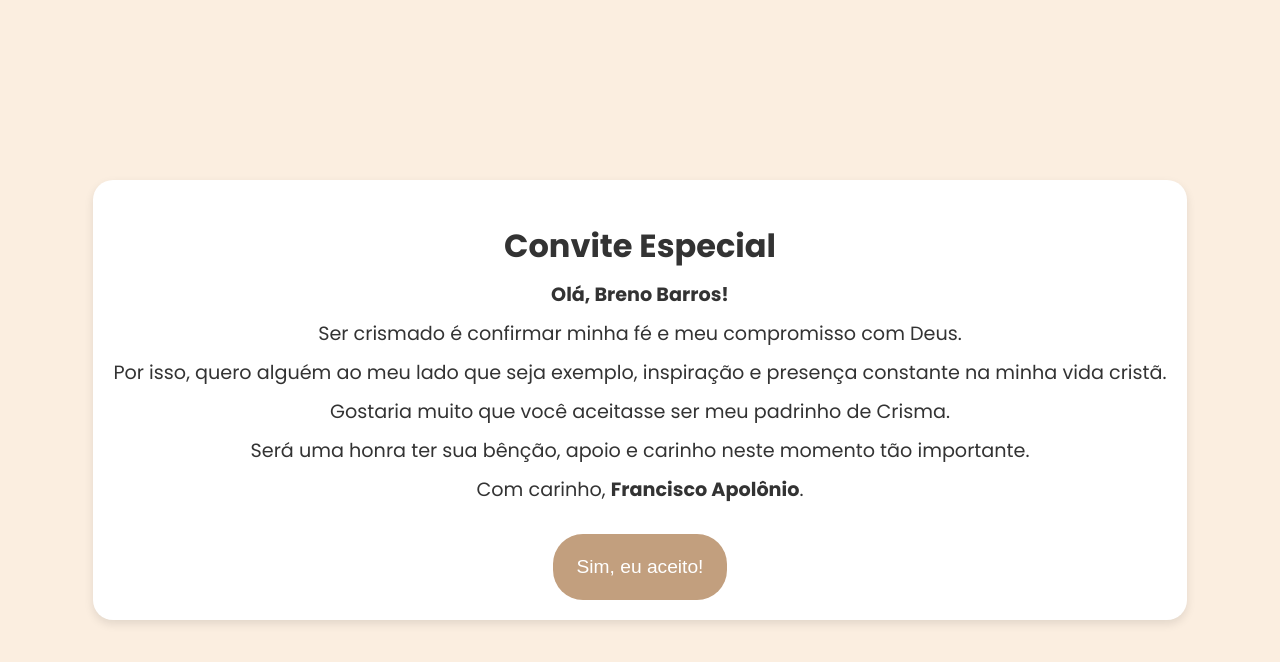
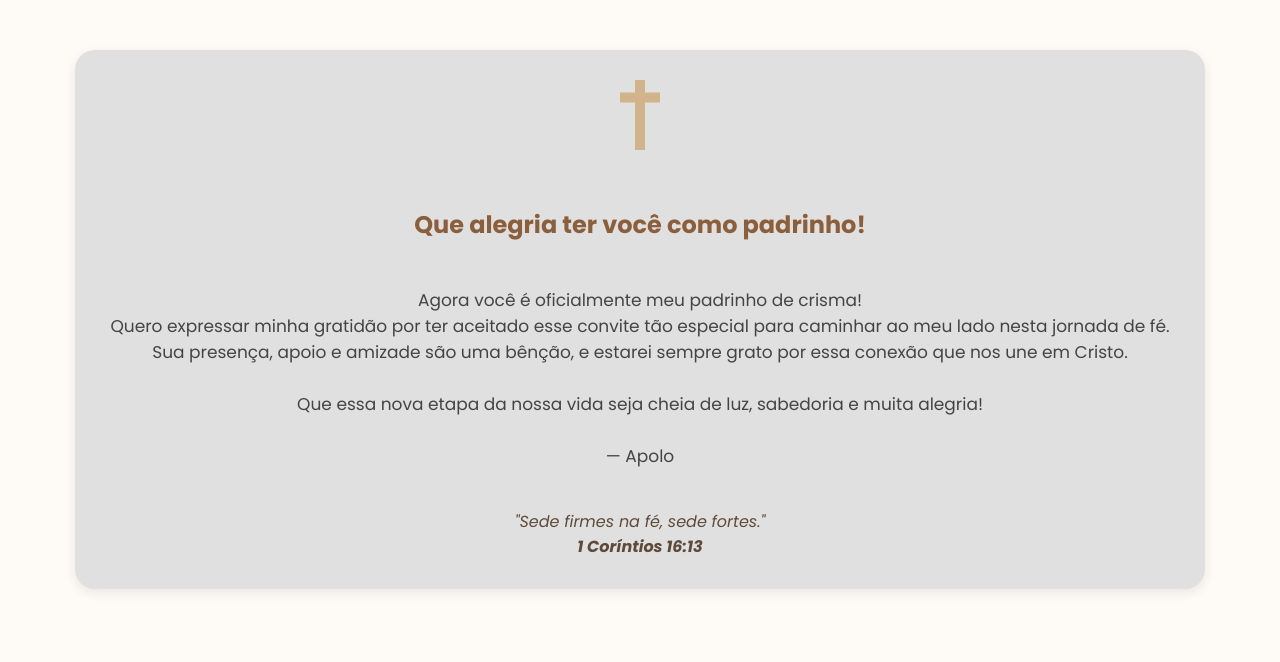
Before and after one commit to Retr0-08/Convite, a plain HTML site: page index.html in a window 1280 px wide. Drawn offline with Linux system fonts and the light colour scheme.

Commit message:
pagina 2

```diff
--- a/index.html
+++ b/index.html
@@ -2,24 +2,34 @@
 <html lang="pt-br">
 <head>
   <meta charset="UTF-8">
+  <title>Convite Aceito!</title>
   <meta name="viewport" content="width=device-width, initial-scale=1.0">
-  <link rel="stylesheet" href="css/style.css">
-  <!--estilo da fonte-->
+  <link rel="stylesheet" href="style.css">
+  <!--estilo de fonte-->
   <link rel="preconnect" href="https://fonts.googleapis.com">
   <link rel="preconnect" href="https://fonts.gstatic.com" crossorigin>
   <link href="https://fonts.googleapis.com/css2?family=Poppins:ital,wght@0,100;0,200;0,300;0,400;0,500;0,600;0,700;0,800;0,900;1,100;1,200;1,300;1,400;1,500;1,600;1,700;1,800;1,900&display=swap" rel="stylesheet">
-  <title>Convite de Padrinho de Crisma</title>
-  </head>
+</head>
 <body>
-  <div class="container">
-    <h1>Convite Especial</h1>
-    <p><strong>Olá, Breno Barros!</strong></p>
-    <p>Ser crismado é confirmar minha fé e meu compromisso com Deus.</p>
-    <p>Por isso, quero alguém ao meu lado que seja exemplo, inspiração e presença constante na minha vida cristã.</p>
-    <p>Gostaria muito que você aceitasse ser meu padrinho de Crisma.</p>
-    <p>Será uma honra ter sua bênção, apoio e carinho neste momento tão importante.</p>
-    <p>Com carinho, <strong>Francisco Apolônio</strong>.</p>
-    <button class="btn" onclick="window.location.href='página do botão/index.html'"><p>Sim, eu aceito!</p></button>
+  <div class="card">
+    <!-- Cruz SVG (bege) -->
+    <svg class="cross" xmlns="http://www.w3.org/2000/svg" viewBox="0 0 384 512" fill="#d2b48c">
+      <path d="M224 80V0h-64v80H64v64h96v304h64V144h96V80H224z"/>
+    </svg>
+
+    <!-- Título atualizado -->
+    <h1>Que alegria ter você como padrinho!</h1>
+
+    <!-- Mensagem SUA de agradecimento enriquecida -->
+    <div class="mensagem-agradecimento">
+      Agora você é oficialmente meu padrinho de crisma!<br>
+      Quero expressar minha gratidão por ter aceitado esse convite tão especial para caminhar ao meu lado nesta jornada de fé.<br>
+      Sua presença, apoio e amizade são uma bênção, e estarei sempre grato por essa conexão que nos une em Cristo. <br><br>
+      Que essa nova etapa da nossa vida seja cheia de luz, sabedoria e muita alegria! <br><br>
+      — Apolo
+    </div>
+
+    <div class="versiculo">"Sede firmes na fé, sede fortes." <br><strong>1 Coríntios 16:13</strong></div>
   </div>
 </body>
 </html>
--- /dev/null
+++ b/style.css
@@ -0,0 +1,45 @@
+body {
+    font-family: 'poppins';
+    background-color: #fefaf5;
+    color: #333;
+    text-align: center;
+    padding: 20px;
+    margin: 0;
+  }
+
+  .card {
+    background-color: #e0e0e0; /* cinza mais escuro */
+    padding: 30px 20px;
+    border-radius: 20px;
+    box-shadow: 0 4px 12px rgba(0,0,0,0.08);
+    display: inline-block;
+    max-width: 95%;
+    margin-top: 30px;
+  }
+
+  h1 {
+    color: #8b5e3c;
+    margin-top: 20px;
+    font-size: 24px;
+  }
+
+  .cross {
+    width: 60px;
+    height: auto;
+    margin-bottom: 20px;
+  }
+
+  .versiculo {
+    margin-top: 25px;
+    font-style: italic;
+    font-size: 16px;
+    color: #5e4a3a;
+  }
+
+  .mensagem-agradecimento {
+    margin-top: 30px;
+    font-size: 17px;
+    color: #444;
+    padding: 15px;
+    border-radius: 10px;
+  }
```
